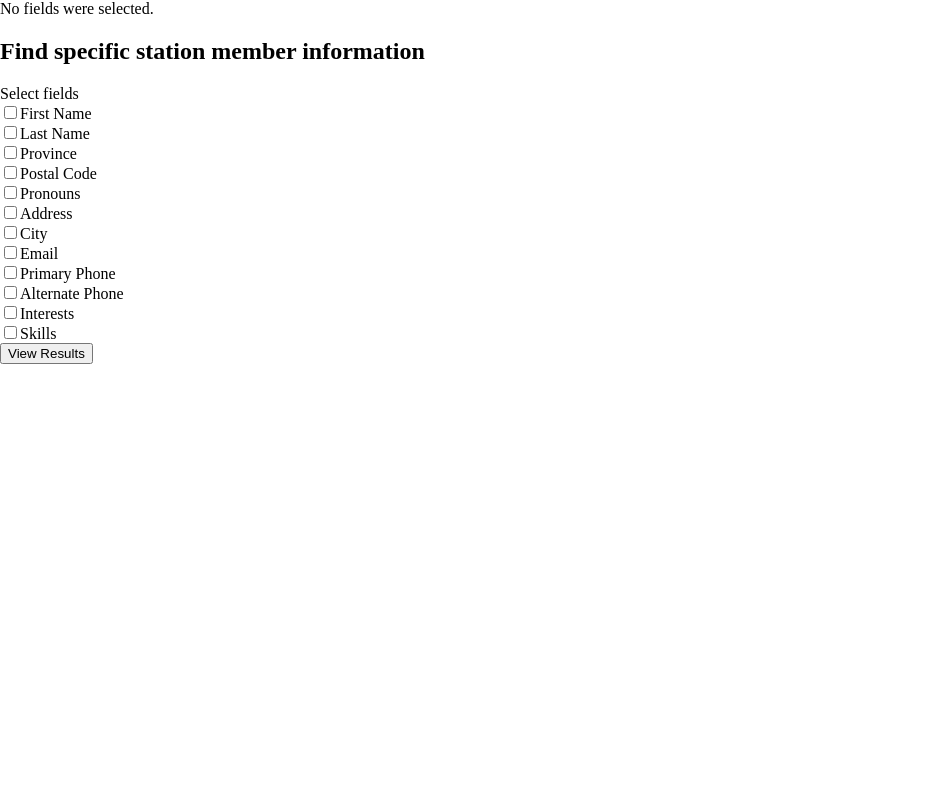
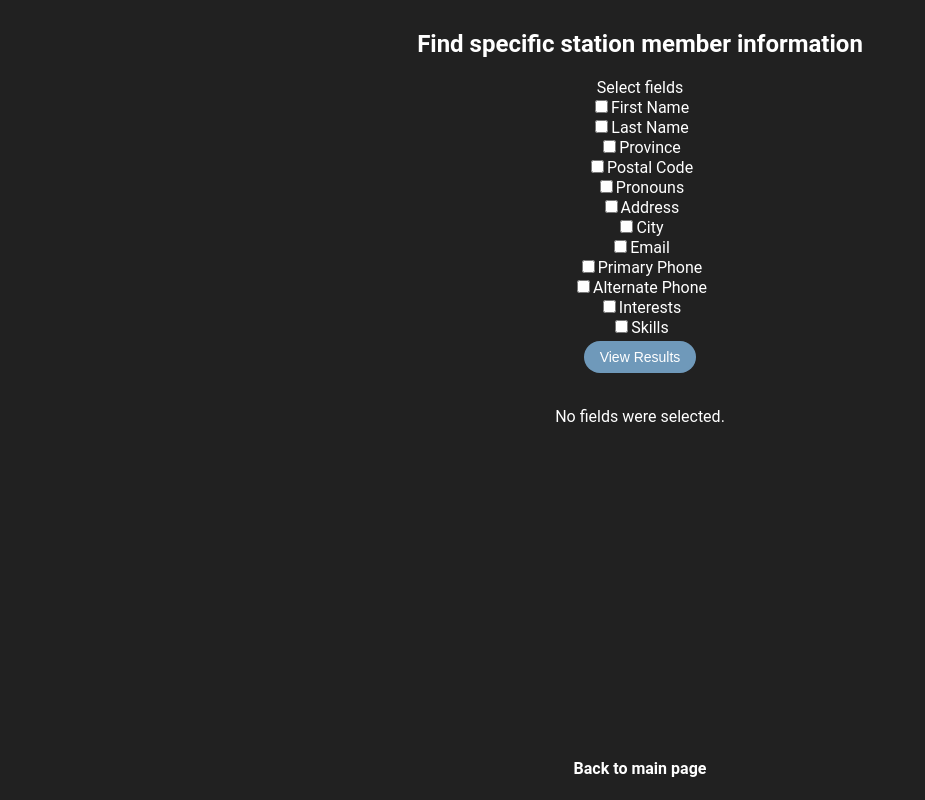
Before and after one commit to jrchan84/Playlist-Planet, a PHP site: page /projectstationmembers.php in a window 1280 px wide. Shown: the whole page, without its empty margins (0-925 px from the left). Run offline with PHP 8.4, Linux system fonts and the light colour scheme.

Commit message:
issues with this commit's styling

```diff
--- a/public/css/subpage.css
+++ b/public/css/subpage.css
@@ -139,7 +139,7 @@ select {
 .Checkboxes {
   padding: 20px;
   display: inline;
-  text-align: left !important;
+  /* text-align: left !important; */
 }
 
 a {
--- a/public/projectstationmembers.php
+++ b/public/projectstationmembers.php
@@ -39,6 +39,14 @@ if (isset($_POST['submit'])) {
 
 <?php require "templates/header.php"; ?>
 
+<head>
+    <link rel="stylesheet" href="css/subpage.css" />
+</head>
+
+<div class="Main">
+
+    <div class="Results">
+
         <?php
         if (isset($_POST['submit']) and isset($_POST['fields'])) {
             // Check to see if there is a non-empty set of results
@@ -74,6 +82,10 @@ if (isset($_POST['submit']) and isset($_POST['fields'])) {
             No fields were selected.
         <?php } ?>
 
+    </div>
+
+    <div class="Input">
+
         <h2>Find specific station member information</h2>
 
         <form method="post">
@@ -95,6 +107,11 @@ if (isset($_POST['submit']) and isset($_POST['fields'])) {
             <input type="submit" name="submit" value="View Results">
         </form>
 
+    </div>
+
+
     <a href="index.php">Back to main page</a>
+</div>
+
 
 <?php include "templates/footer.php"; ?>
```
Lines whose indentation alone changed are shown as unchanged.
